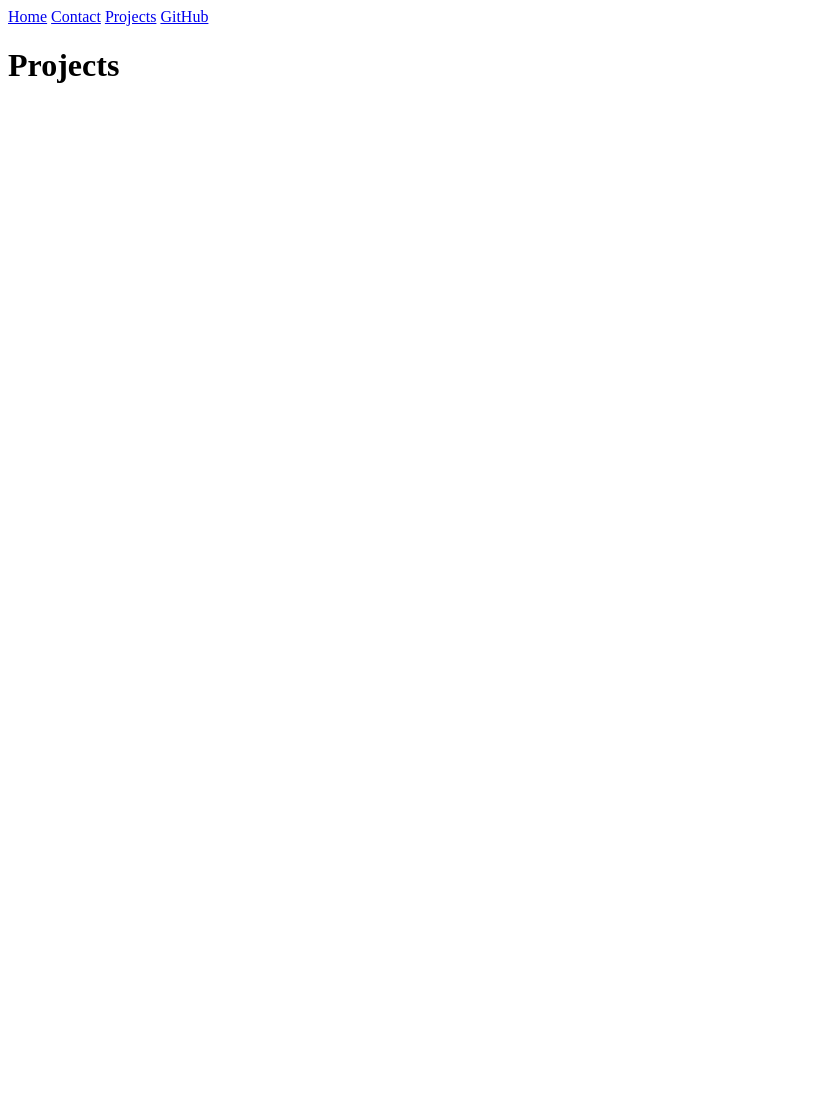
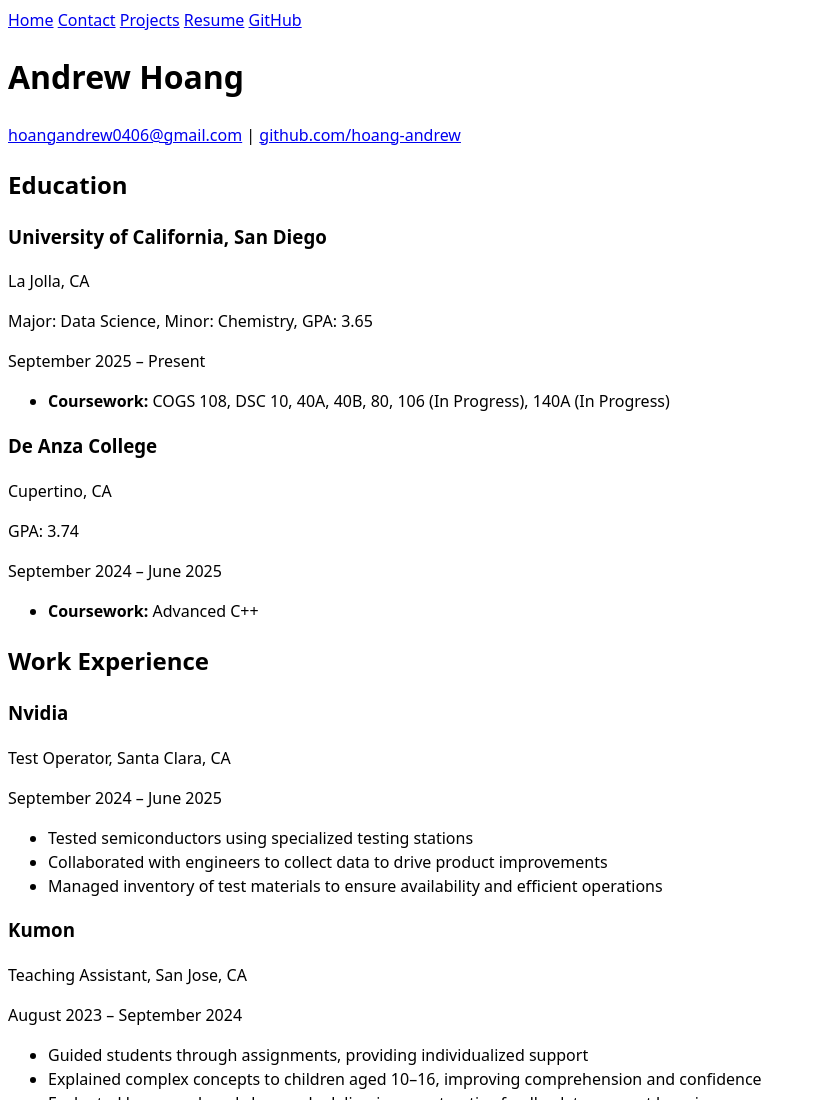
Before and after one commit to hoang-andrew/portfolio, a plain HTML site: page projects/index.html in a window 1280 px wide. Shown: the top 1100 px of the page, without its empty margins (0-816 px from the left). Before the commit the page ends 800 px from the top, so only its background shows below. Drawn offline with Linux system fonts and the light colour scheme.

Commit message:
Update index.html

```diff
--- a/projects/index.html
+++ b/projects/index.html
@@ -3,15 +3,143 @@
 <head>
     <meta charset="UTF-8">
     <meta name="viewport" content="width=device-width, initial-scale=1.0">
-    <title>Projects</title>
+    <title>Resume</title>
+    <link rel="stylesheet" href="../style.css">
 </head>
 <body>
     <nav>
         <a href="../index.html">Home</a>
         <a href="../contact/index.html">Contact</a>
         <a href="../projects/index.html">Projects</a>
+        <a href="../resume/index.html">Resume</a>
         <a href="https://github.com/hoang-andrew" target="_blank" rel="noopener noreferrer">GitHub</a>
     </nav>
-    <h1>Projects</h1>
+
+    <main>
+        <header>
+            <h1>Andrew Hoang</h1>
+            <p>
+                <a href="mailto:hoangandrew0406@gmail.com">hoangandrew0406@gmail.com</a>
+                |
+                <a href="https://github.com/hoang-andrew" target="_blank" rel="noopener noreferrer">github.com/hoang-andrew</a>
+            </p>
+        </header>
+
+        <section>
+            <h2>Education</h2>
+
+            <article>
+                <header>
+                    <h3>University of California, San Diego</h3>
+                    <p>La Jolla, CA</p>
+                    <p>Major: Data Science, Minor: Chemistry, GPA: 3.65</p>
+                    <p>
+                        <time datetime="2025-09">September 2025</time> &ndash; Present
+                    </p>
+                </header>
+                <ul>
+                    <li><strong>Coursework:</strong> COGS 108, DSC 10, 40A, 40B, 80, 106 (In Progress), 140A (In Progress)</li>
+                </ul>
+            </article>
+
+            <article>
+                <header>
+                    <h3>De Anza College</h3>
+                    <p>Cupertino, CA</p>
+                    <p>GPA: 3.74</p>
+                    <p>
+                        <time datetime="2024-09">September 2024</time> &ndash;
+                        <time datetime="2025-06">June 2025</time>
+                    </p>
+                </header>
+                <ul>
+                    <li><strong>Coursework:</strong> Advanced C++</li>
+                </ul>
+            </article>
+        </section>
+
+        <section>
+            <h2>Work Experience</h2>
+
+            <article>
+                <header>
+                    <h3>Nvidia</h3>
+                    <p>Test Operator, Santa Clara, CA</p>
+                    <p>
+                        <time datetime="2024-09">September 2024</time> &ndash;
+                        <time datetime="2025-06">June 2025</time>
+                    </p>
+                </header>
+                <ul>
+                    <li>Tested semiconductors using specialized testing stations</li>
+                    <li>Collaborated with engineers to collect data to drive product improvements</li>
+                    <li>Managed inventory of test materials to ensure availability and efficient operations</li>
+                </ul>
+            </article>
+
+            <article>
+                <header>
+                    <h3>Kumon</h3>
+                    <p>Teaching Assistant, San Jose, CA</p>
+                    <p>
+                        <time datetime="2023-08">August 2023</time> &ndash;
+                        <time datetime="2024-09">September 2024</time>
+                    </p>
+                </header>
+                <ul>
+                    <li>Guided students through assignments, providing individualized support</li>
+                    <li>Explained complex concepts to children aged 10&ndash;16, improving comprehension and confidence</li>
+                    <li>Evaluated homework and classwork, delivering constructive feedback to support learning</li>
+                    <li>Developed students' reading comprehension and critical thinking skills</li>
+                </ul>
+            </article>
+        </section>
+
+        <section>
+            <h2>Projects</h2>
+
+            <article>
+                <header>
+                    <h3>Anime Awards Prediction</h3>
+                    <p>Group Member, La Jolla, CA</p>
+                    <p>
+                        <time datetime="2025-10">October 2025</time> &ndash;
+                        <time datetime="2025-12">December 2025</time>
+                    </p>
+                </header>
+                <ul>
+                    <li>Built a binary classification model using user ratings, social engagement, and production features</li>
+                    <li>Engineered features from multiple sources (MyAnimeList scores, YouTube comments, manga popularity)</li>
+                    <li>Created visualizations using Seaborn and Matplotlib to analyze relationships between variables</li>
+                    <li>Performed data cleaning, feature selection, and exploratory data analysis using Python</li>
+                </ul>
+            </article>
+
+            <article>
+                <header>
+                    <h3>Modeling the Future Challenge</h3>
+                    <p>Group Member, San Jose, CA</p>
+                    <p>
+                        <time datetime="2023-09">September 2023</time> &ndash;
+                        <time datetime="2024-03">March 2024</time>
+                    </p>
+                </header>
+                <ul>
+                    <li>Collaborated in a team to analyze ozone pollution's impact on respiratory health across California</li>
+                    <li>Led data processing, modeling, and interpretations of environmental-health relationships</li>
+                    <li>Created data visualizations (scatter plots and trend graphs) to communicate findings</li>
+                    <li>Identified at-risk populations and evaluated economic impact of asthma-related ER visits</li>
+                </ul>
+            </article>
+        </section>
+
+        <section>
+            <h2>Skills</h2>
+            <ul>
+                <li><strong>Programming languages:</strong> Python, C++</li>
+                <li><strong>Languages:</strong> English, Vietnamese</li>
+            </ul>
+        </section>
+    </main>
 </body>
 </html>
```
